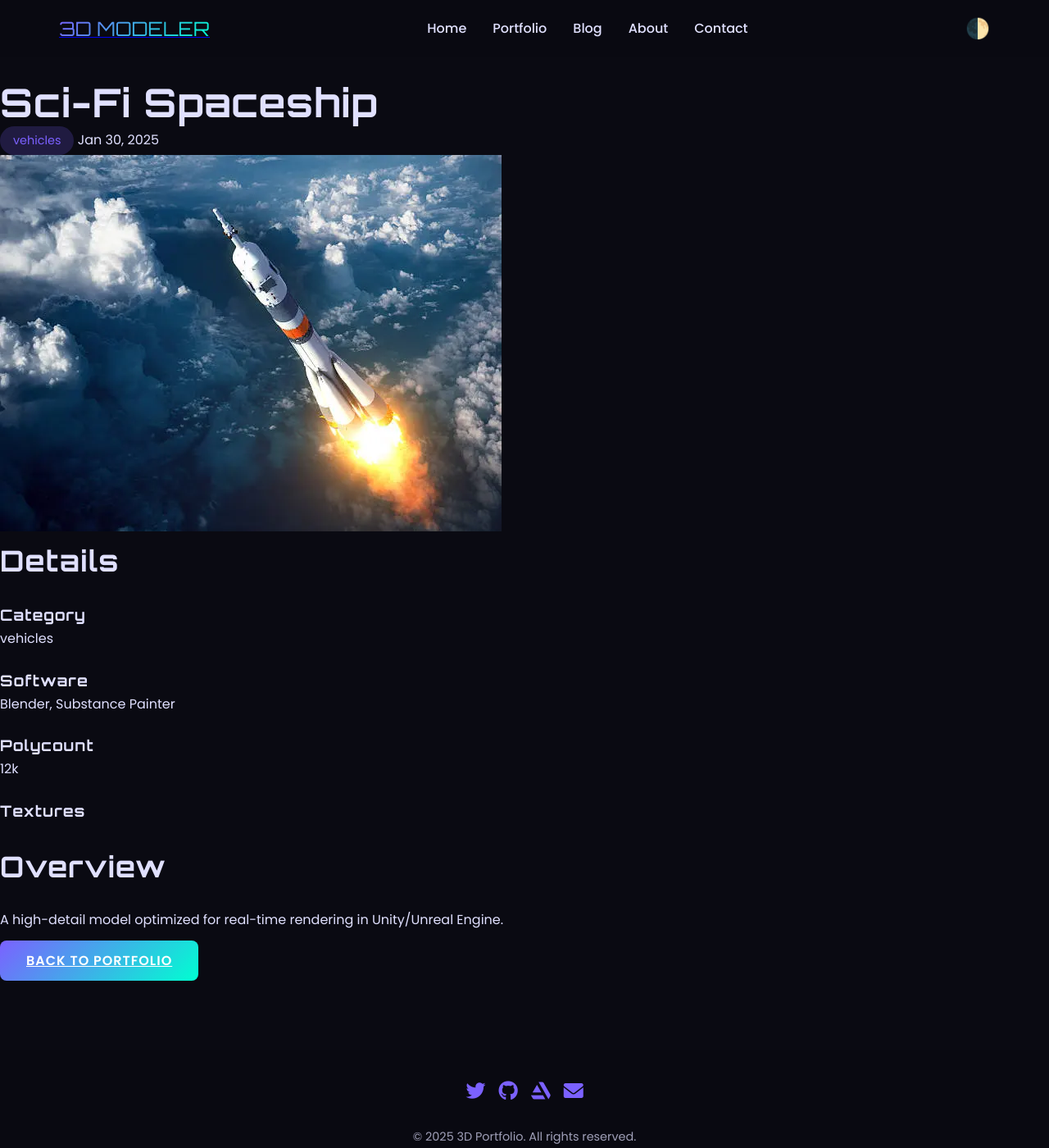
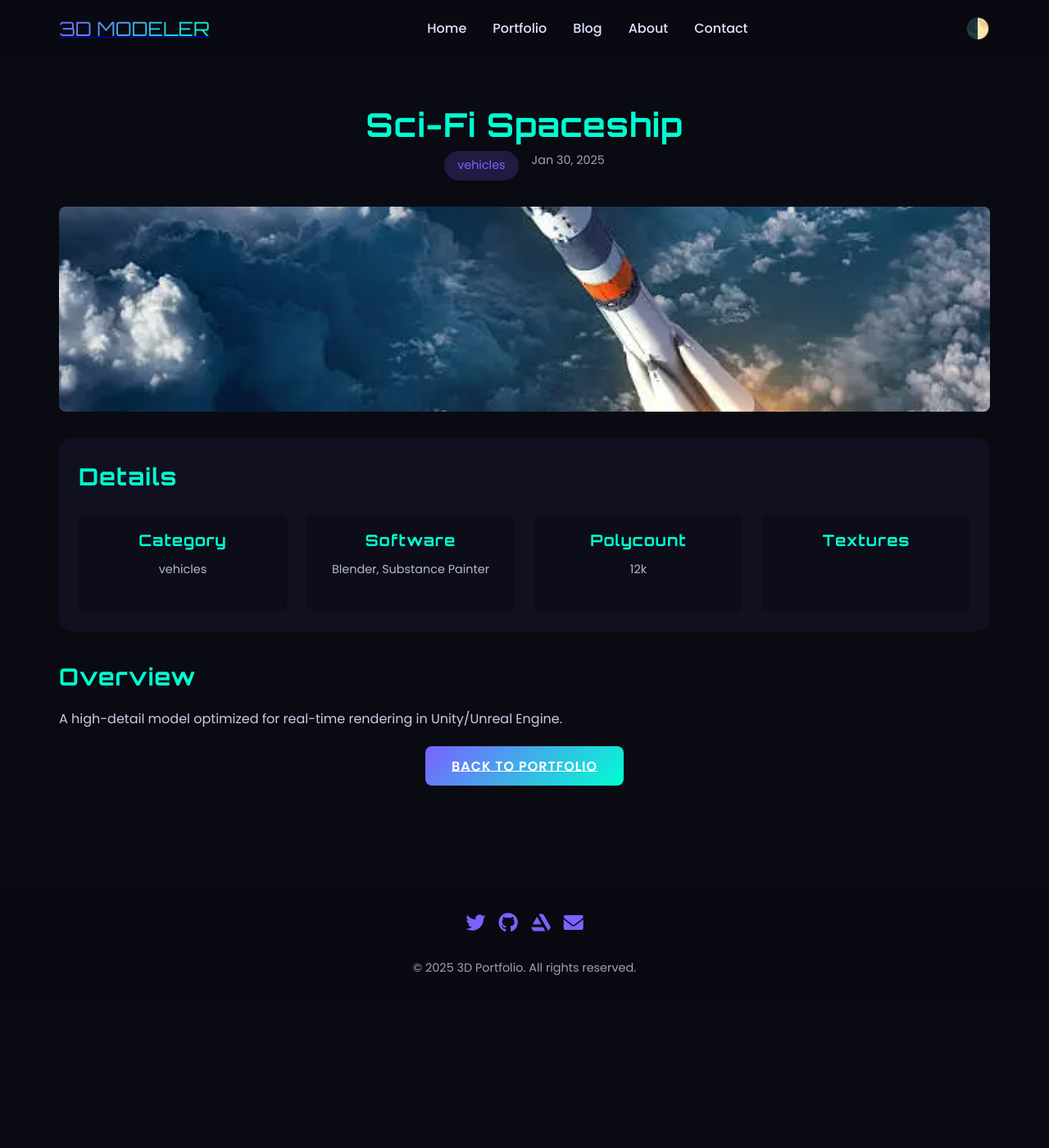
Before and after one commit to FaseehRizwan/portfolio, a Jekyll site: the page built from _models/model-1.md, in a window 1280 px wide and 1400 px high. Shown: the whole window at 82% size. Built offline with Jekyll 4.4.1, drawn with Linux system fonts in a browser that asks for light colours.

Commit message:
Update style.css

```diff
--- a/assets/css/style.css
+++ b/assets/css/style.css
@@ -917,3 +917,116 @@ body[data-theme="light"] {
   font-size: 0.9rem;
   color: rgba(224, 224, 255, 0.8);
 }
+
+
+/* Model Detail Page */
+.model-detail {
+  max-width: 1200px;
+  margin: 0 auto;
+  padding: 2rem;
+}
+
+.model-header {
+  text-align: center;
+  margin-bottom: 2rem;
+}
+
+.model-header h1 {
+  font-size: 2.5rem;
+  color: var(--accent-2);
+  margin-bottom: 0.5rem;
+}
+
+.model-meta {
+  display: flex;
+  justify-content: center;
+  gap: 1rem;
+  font-size: 0.9rem;
+  color: rgba(224, 224, 255, 0.7);
+}
+
+/* Model Gallery */
+.model-gallery {
+  display: grid;
+  grid-template-columns: repeat(auto-fit, minmax(300px, 1fr));
+  gap: 1rem;
+  margin-bottom: 2rem;
+}
+
+.model-gallery img {
+  width: 100%;
+  height: 250px;
+  object-fit: cover;
+  border-radius: 8px;
+  transition: transform 0.3s ease;
+}
+
+.model-gallery img:hover {
+  transform: scale(1.05);
+}
+
+/* Model Specs */
+.model-specs {
+  background: rgba(32, 32, 64, 0.3);
+  padding: 1.5rem;
+  border-radius: 16px;
+  margin-bottom: 2rem;
+}
+
+.model-specs h2 {
+  font-size: 1.8rem;
+  color: var(--accent-2);
+  margin-bottom: 1.5rem;
+}
+
+.specs-grid {
+  display: grid;
+  grid-template-columns: repeat(auto-fit, minmax(200px, 1fr));
+  gap: 1.5rem;
+}
+
+.spec-item {
+  background: rgba(10, 10, 18, 0.5);
+  padding: 1rem;
+  border-radius: 8px;
+  text-align: center;
+}
+
+.spec-item h3 {
+  font-size: 1.2rem;
+  color: var(--accent-2);
+  margin-bottom: 0.5rem;
+}
+
+.spec-item p {
+  font-size: 0.9rem;
+  color: rgba(224, 224, 255, 0.8);
+}
+
+/* Model Description */
+.model-description {
+  margin-bottom: 2rem;
+}
+
+.model-description h2 {
+  font-size: 1.8rem;
+  color: var(--accent-2);
+  margin-bottom: 1rem;
+}
+
+.model-description p {
+  font-size: 1rem;
+  line-height: 1.6;
+  color: rgba(224, 224, 255, 0.9);
+}
+
+/* Back to Portfolio */
+.back-to-portfolio {
+  text-align: center;
+  margin-top: 2rem;
+}
+
+.back-to-portfolio .btn-primary {
+  width: 100%;
+  max-width: 300px;
+}
```
